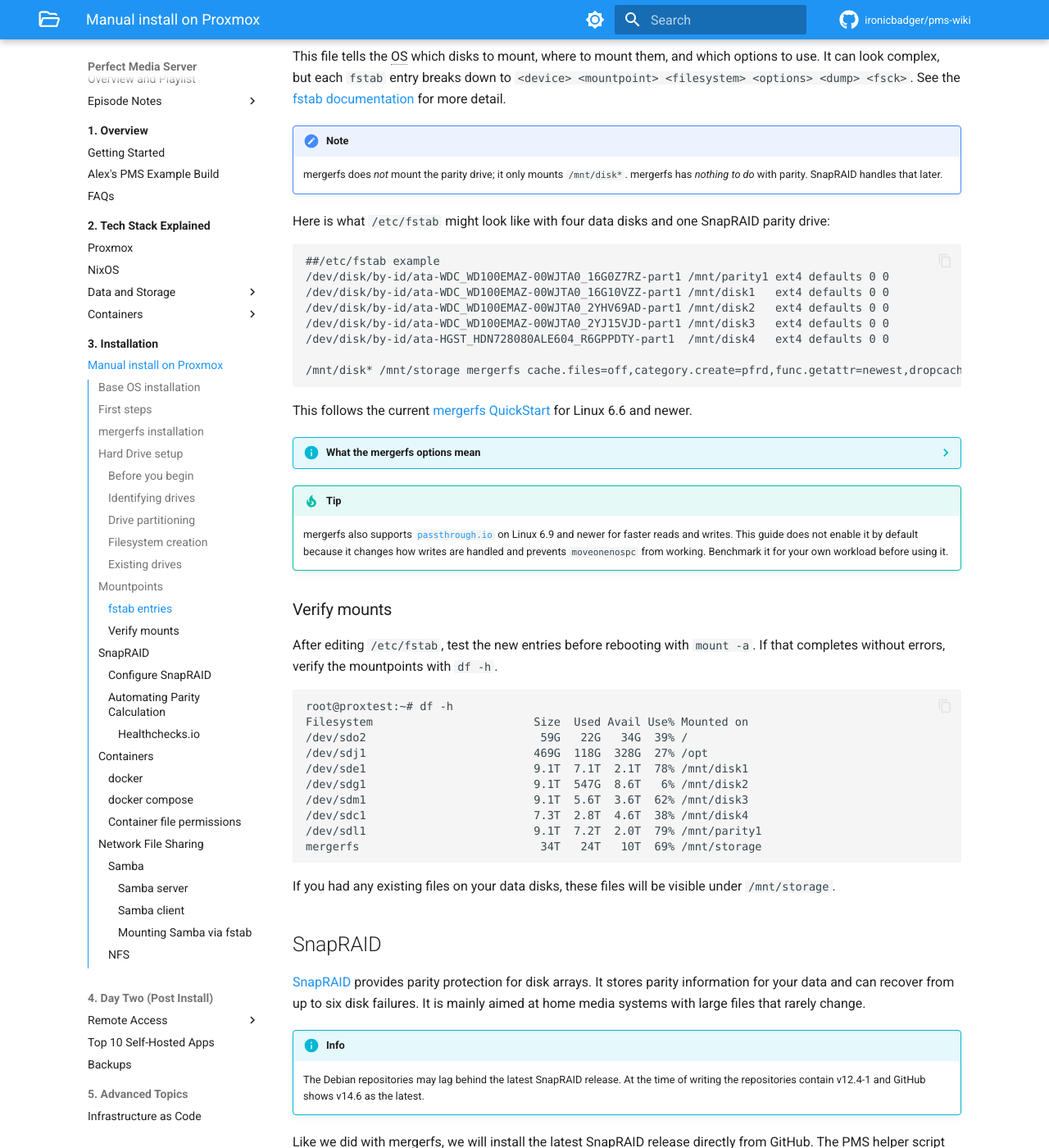
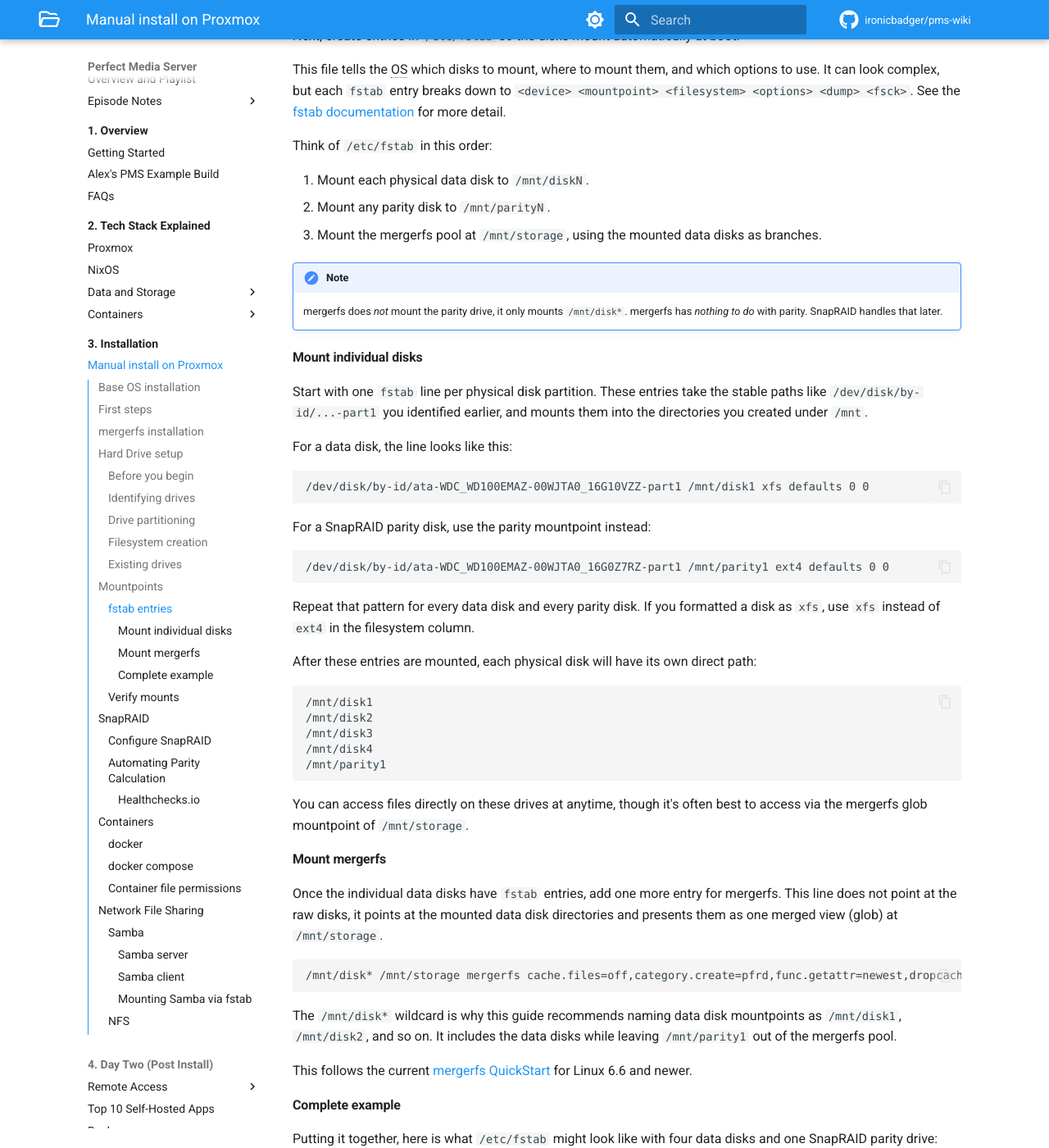
Before and after one commit to ironicbadger/pms-wiki, an MkDocs documentation site: the page built from docs/03-installation/manual-install-proxmox.md, in a window 1280 px wide and 1400 px high, scrolled down 8249 px. Shown: the whole window at 82% size. Built offline with MkDocs 1.6.1 and Material for MkDocs 9.7.7, drawn with Linux system fonts in a browser that asks for light colours; some web fonts are replaced; comment, search, counter and statistics services are not loaded; some of the changed text lies outside the part shown.

Commit message:
tweaks to mountpoints flow

````diff
--- a/docs/03-installation/manual-install-proxmox.md
+++ b/docs/03-installation/manual-install-proxmox.md
@@ -305,7 +305,9 @@ To unmount the disk use `umount /mnt/test`.
 
 Mountpoints map physical drive partitions to directories on your system. This is how you interface with the data stored on the disk.
 
-Once you know which partitions you want to mount, choose a mountpoint naming scheme. This guide recommends `/mnt/diskN` because it makes the `fstab` entry for mergerfs simpler thanks to wildcard support. For example:
+Once you know which partitions you want to mount, choose a mountpoint naming scheme. This guide recommends `/mnt/diskN` because it makes the `fstab` entry for mergerfs simpler thanks to wildcard support.
+
+An example series of commands to create a minimal set of mountpoints might look like this (adjust for your setup):
 
 ```
 mkdir /mnt/disk{1,2,3,4}
@@ -324,25 +326,78 @@ Next, create entries in `/etc/fstab` so the disks mount automatically at boot.
 
 This file tells the OS which disks to mount, where to mount them, and which options to use. It can look complex, but each `fstab` entry breaks down to `<device> <mountpoint> <filesystem> <options> <dump> <fsck>`. See the [fstab documentation](https://wiki.archlinux.org/index.php/fstab) for more detail.
 
+Think of `/etc/fstab` in this order:
+
+1. Mount each physical data disk to `/mnt/diskN`.
+2. Mount any parity disk to `/mnt/parityN`.
+3. Mount the mergerfs pool at `/mnt/storage`, using the mounted data disks as branches.
+
 !!! note
-    mergerfs does _not_ mount the parity drive; it only mounts `/mnt/disk*`. mergerfs has _nothing to do_ with parity. SnapRAID handles that later.
+    mergerfs does _not_ mount the parity drive, it only mounts `/mnt/disk*`. mergerfs has _nothing to do_ with parity. SnapRAID handles that later.
 
-Here is what `/etc/fstab` might look like with four data disks and one SnapRAID parity drive:
+#### Mount individual disks
+
+Start with one `fstab` line per physical disk partition. These entries take the stable paths like `/dev/disk/by-id/...-part1` you identified earlier, and mounts them into the directories you created under `/mnt`.
+
+For a data disk, the line looks like this:
 
 ```
-##/etc/fstab example
+/dev/disk/by-id/ata-WDC_WD100EMAZ-00WJTA0_16G10VZZ-part1 /mnt/disk1 xfs defaults 0 0
+```
+
+For a SnapRAID parity disk, use the parity mountpoint instead:
+
+```
 /dev/disk/by-id/ata-WDC_WD100EMAZ-00WJTA0_16G0Z7RZ-part1 /mnt/parity1 ext4 defaults 0 0
+```
+
+Repeat that pattern for every data disk and every parity disk. If you formatted a disk as `xfs`, use `xfs` instead of `ext4` in the filesystem column.
+
+After these entries are mounted, each physical disk will have its own direct path:
+
+```
+/mnt/disk1
+/mnt/disk2
+/mnt/disk3
+/mnt/disk4
+/mnt/parity1
+```
+
+You can access files directly on these drives at anytime, though it's often best to access via the mergerfs glob mountpoint of `/mnt/storage`.
+
+#### Mount mergerfs
+
+Once the individual data disks have `fstab` entries, add one more entry for mergerfs. This line does not point at the raw disks, it points at the mounted data disk directories and presents them as one merged view (glob) at `/mnt/storage`.
+
+```
+/mnt/disk* /mnt/storage mergerfs cache.files=off,category.create=pfrd,func.getattr=newest,dropcacheonclose=false,minfreespace=200G,branches-mount-timeout=30,branches-mount-timeout-fail=true,x-systemd.mount-timeout=45s,fsname=mergerfs 0 0
+```
+
+The `/mnt/disk*` wildcard is why this guide recommends naming data disk mountpoints as `/mnt/disk1`, `/mnt/disk2`, and so on. It includes the data disks while leaving `/mnt/parity1` out of the mergerfs pool.
+
+This follows the current [mergerfs QuickStart](https://trapexit.github.io/mergerfs/latest/quickstart/) for Linux 6.6 and newer.
+
+#### Complete example
+
+Putting it together, here is what `/etc/fstab` might look like with four data disks and one SnapRAID parity drive:
+
+```
+# /etc/fstab example
+
+# Data disks
 /dev/disk/by-id/ata-WDC_WD100EMAZ-00WJTA0_16G10VZZ-part1 /mnt/disk1   ext4 defaults 0 0
 /dev/disk/by-id/ata-WDC_WD100EMAZ-00WJTA0_2YHV69AD-part1 /mnt/disk2   ext4 defaults 0 0
 /dev/disk/by-id/ata-WDC_WD100EMAZ-00WJTA0_2YJ15VJD-part1 /mnt/disk3   ext4 defaults 0 0
 /dev/disk/by-id/ata-HGST_HDN728080ALE604_R6GPPDTY-part1  /mnt/disk4   ext4 defaults 0 0
 
+# SnapRAID parity disk
+/dev/disk/by-id/ata-WDC_WD100EMAZ-00WJTA0_16G0Z7RZ-part1 /mnt/parity1 ext4 defaults 0 0
+
+# mergerfs pool
 /mnt/disk* /mnt/storage mergerfs cache.files=off,category.create=pfrd,func.getattr=newest,dropcacheonclose=false,minfreespace=200G,branches-mount-timeout=30,branches-mount-timeout-fail=true,x-systemd.mount-timeout=45s,fsname=mergerfs 0 0
 ```
 
-This follows the current [mergerfs QuickStart](https://trapexit.github.io/mergerfs/latest/quickstart/) for Linux 6.6 and newer.
-
-??? info "What the mergerfs options mean"
+??? info "What the mergerfs options mean (click to expand)"
 
     | Option | What it does |
     | --- | --- |
@@ -362,6 +417,17 @@ This follows the current [mergerfs QuickStart](https://trapexit.github.io/merger
 ### Verify mounts
 
 After editing `/etc/fstab`, test the new entries before rebooting with `mount -a`. If that completes without errors, verify the mountpoints with `df -h`.
+
+!!! info "Optional: install duf for a prettier view"
+    If you find `df` hard to read, [`duf`](https://github.com/muesli/duf) shows disk usage in a friendlier table.
+
+    On Proxmox or Debian, install it with:
+
+    ```
+    apt install duf
+    ```
+
+    Then run `duf` to check that your `/mnt/diskN`, `/mnt/parityN`, and `/mnt/storage` mounts are present.
 
 ```
 root@proxtest:~# df -h
````
